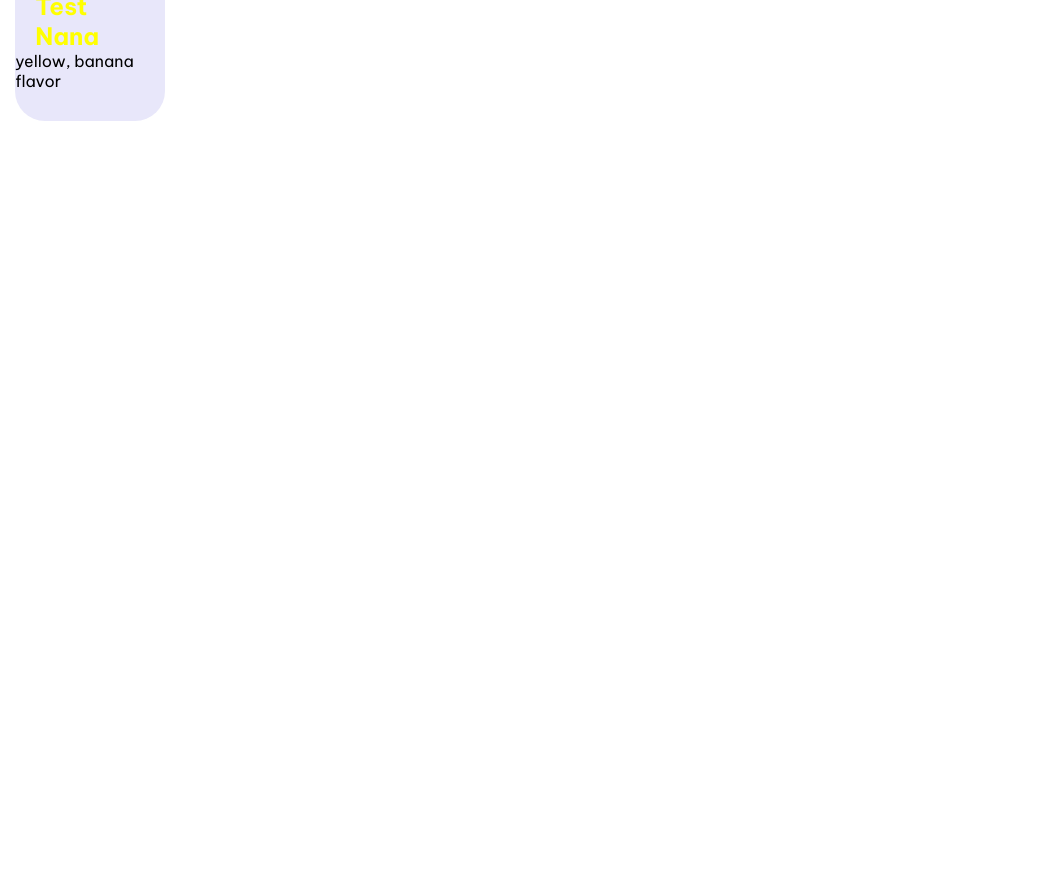
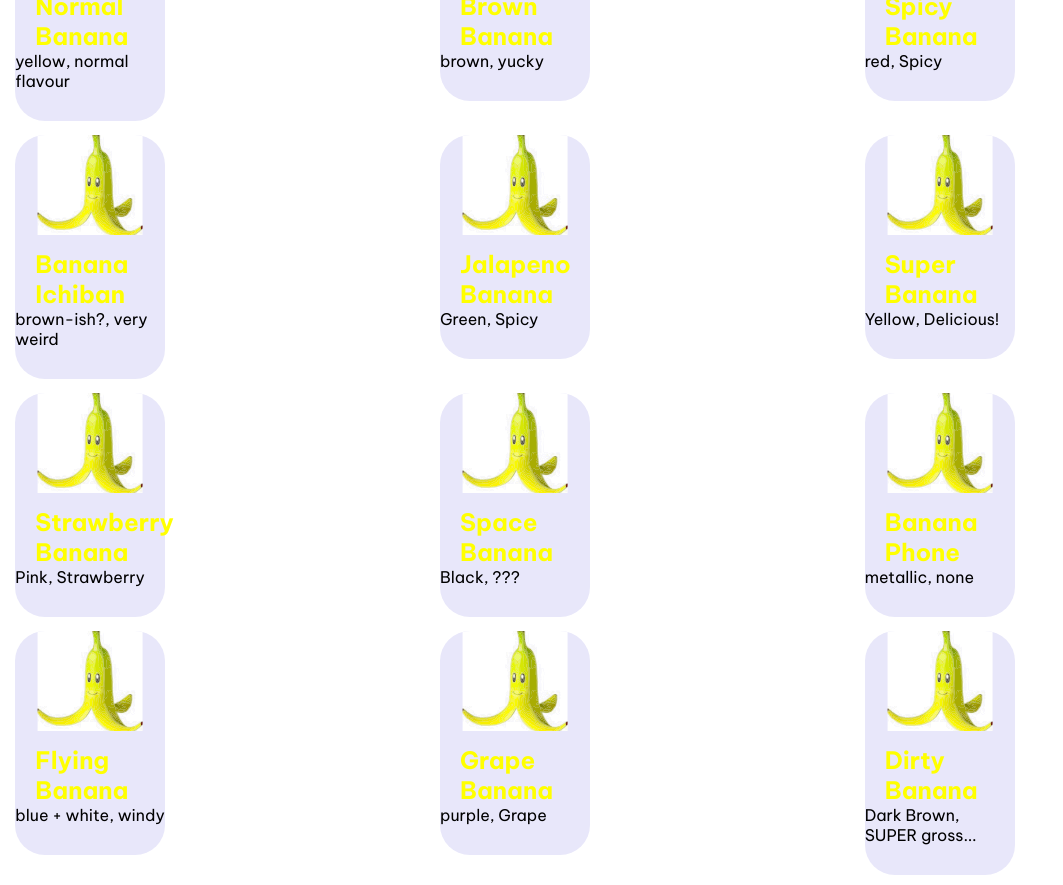
Before and after one commit to WigglyDon/banana-republic, an Angular app: page / in a window 1280 px wide. Shown: the part 300-1185 px from the top of the page, without its empty margins (0-1063 px from the left). Before the commit the page ends 800 px from the top, so only its background shows below. Built offline with nearby package versions, Linux system fonts and the light colour scheme.

Commit message:
add more fake banana data

```diff
--- a/src/app/app.component.ts
+++ b/src/app/app.component.ts
@@ -21,5 +21,5 @@ import { BananaComponent } from './banana/banana.component';
   styleUrls: ['./app.component.css'],
 })
 export class AppComponent {
-  title = 'bananas';
+  title = 'Banana Republic';
 }
--- a/src/app/banana/banana.component.ts
+++ b/src/app/banana/banana.component.ts
@@ -19,20 +19,137 @@ import { BananaBunch } from '../bananabunch';
     </section>
 
     <section class="results">
-      <app-banana-bunch [bananaBunch]="bananaBunch"></app-banana-bunch>
+      <app-banana-bunch
+      *ngFor="let bananaBunch of bananaBunchList"
+      [bananaBunch]="bananaBunch">
+      </app-banana-bunch>
     </section>
   `,
   styleUrl: './banana.component.css'
 })
 export class BananaComponent {
-  bananaBunch: BananaBunch = {
-    id: 9999,
-    name: 'Test Nana',
-    flavor: 'banana flavor',
+  bananaBunchList: BananaBunch[] = mockData;
+}
+
+const mockData: BananaBunch[] = [
+  {
+    id: 0,
+    name: 'Normal Banana',
+    flavor: 'normal flavour',
     color: 'yellow',
-    photo: `../../assets/banana-logo.svg`,
-    bunchSize: 99,
+    photo: '../../assets/banana-logo.svg',
+    bunchSize: 5,
+    edible: true,
+    geneticallyAltered: false,
+  },
+  {
+    id: 1,
+    name: 'Brown Banana',
+    flavor: 'yucky',
+    color: 'brown',
+    photo: '../../assets/banana-logo.svg',
+    bunchSize: 1,
     edible: false,
     geneticallyAltered: false,
-  };
-}
+  },
+  {
+    id: 2,
+    name: 'Spicy Banana',
+    flavor: 'Spicy',
+    color: 'red',
+    photo: '../../assets/banana-logo.svg',
+    bunchSize: 3,
+    edible: true,
+    geneticallyAltered: true,
+  },
+  {
+    id: 3,
+    name: 'Banana Ichiban',
+    flavor: 'very weird',
+    color: 'brown-ish?',
+    photo: '../../assets/banana-logo.svg',
+    bunchSize: 1,
+    edible: true,
+    geneticallyAltered: false,
+  },
+  {
+    id: 4,
+    name: 'Jalapeno Banana',
+    flavor: 'Spicy',
+    color: 'Green',
+    photo: '../../assets/banana-logo.svg',
+    bunchSize: 4,
+    edible: true,
+    geneticallyAltered: true,
+  },
+  {
+    id: 5,
+    name: 'Super Banana',
+    flavor: 'Delicious!',
+    color: 'Yellow',
+    photo: '../../assets/banana-logo.svg',
+    bunchSize: 10,
+    edible: true,
+    geneticallyAltered: true,
+  },
+  {
+    id: 6,
+    name: 'Strawberry Banana',
+    flavor: 'Strawberry',
+    color: 'Pink',
+    photo: '../../assets/banana-logo.svg',
+    bunchSize: 1,
+    edible: true,
+    geneticallyAltered: true,
+  },
+  {
+    id: 7,
+    name: 'Space Banana',
+    flavor: '???',
+    color: 'Black',
+    photo: '../../assets/banana-logo.svg',
+    bunchSize: 0,
+    edible: false,
+    geneticallyAltered: true,
+  },
+  {
+    id: 8,
+    name: 'Banana Phone',
+    flavor: 'none',
+    color: 'metallic',
+    photo: '../../assets/banana-logo.svg',
+    bunchSize: 1,
+    edible: false,
+    geneticallyAltered: false,
+  },
+  {
+    id: 8,
+    name: 'Flying Banana',
+    flavor: 'windy',
+    color: 'blue + white',
+    photo: '../../assets/banana-logo.svg',
+    bunchSize: 10,
+    edible: false,
+    geneticallyAltered: true,
+  },
+  {
+    id: 9,
+    name: 'Grape Banana',
+    flavor: 'Grape',
+    color: 'purple',
+    photo: '../../assets/banana-logo.svg',
+    bunchSize: 25,
+    edible: true,
+    geneticallyAltered: true,
+  },
+  {
+    id: 10,
+    name: 'Dirty Banana',
+    flavor: 'SUPER gross...',
+    color: 'Dark Brown',
+    photo: '../../assets/banana-logo.svg',
+    bunchSize: 2,
+    edible: false,
+    geneticallyAltered: false,
+  },
+]
--- a/src/index.html
+++ b/src/index.html
@@ -2,7 +2,7 @@
 <html lang="en">
 <head>
   <meta charset="utf-8">
-  <title>Bananas</title>
+  <title>Banana Republic</title>
   <base href="/">
   <meta name="viewport" content="width=device-width, initial-scale=1">
   <link rel="icon" type="image/x-icon" href="favicon.ico">
```
